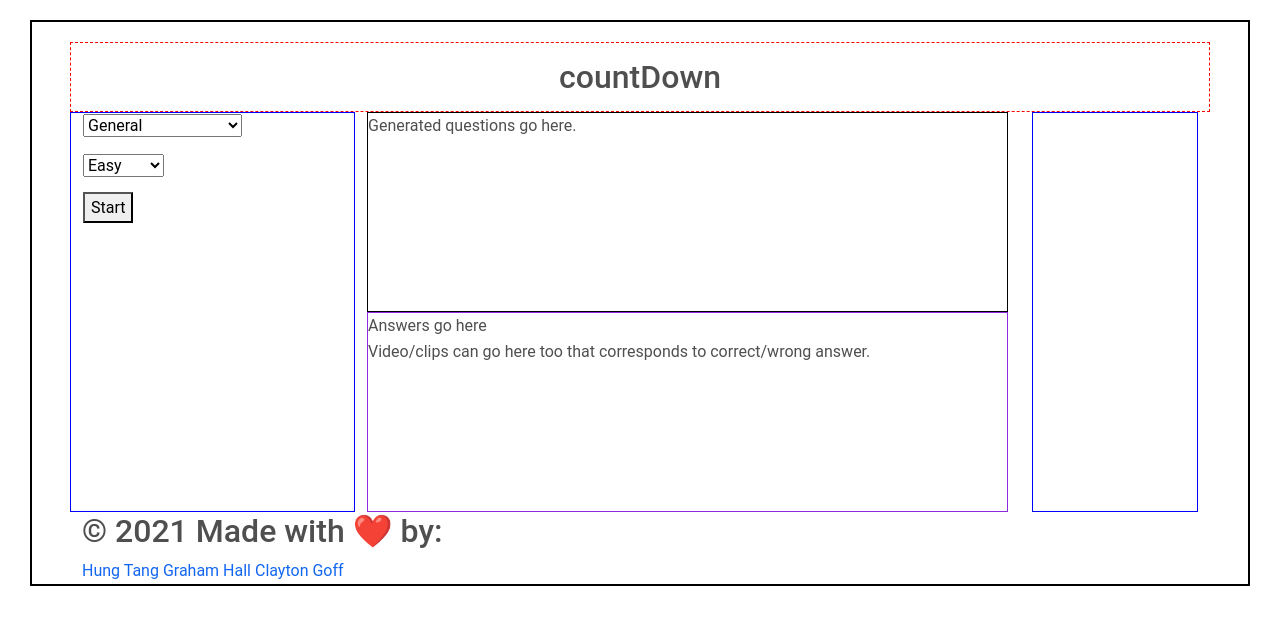
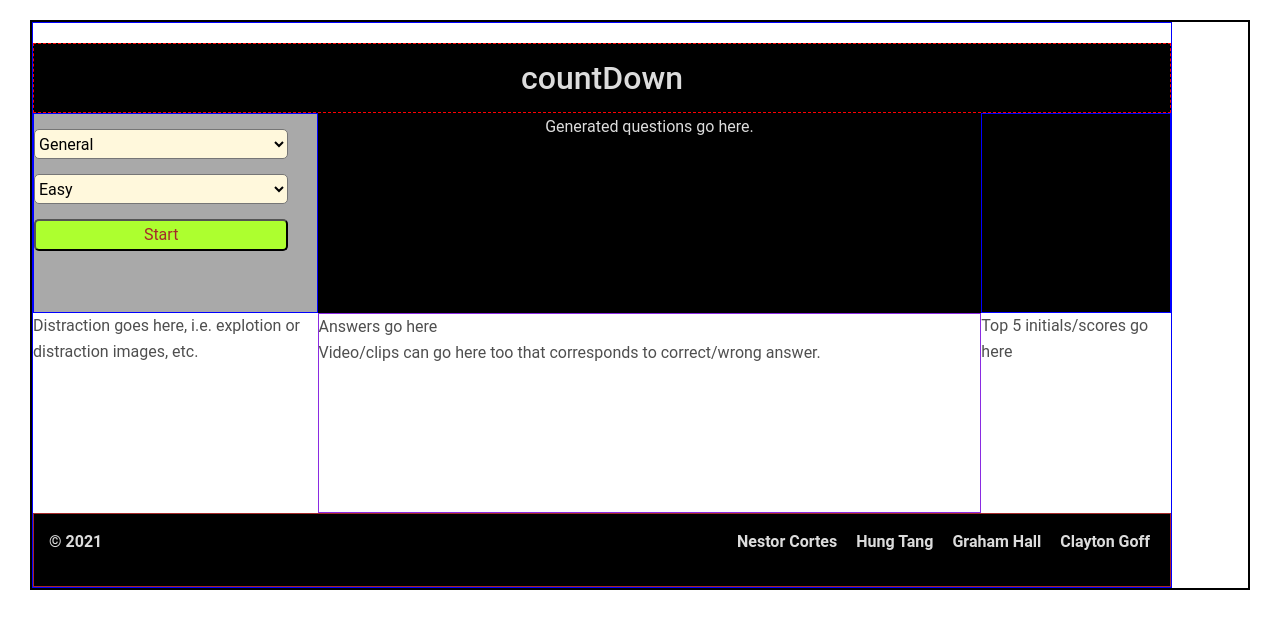
Before and after one commit to ghall89/countdown, a plain HTML site: page index.html in a window 1280 px wide. Drawn offline with nearby package versions, Linux system fonts and the light colour scheme.

Commit message:
re-layout & shuffled a few things around and fonts/coloring

```diff
--- a/assets/css/style.css
+++ b/assets/css/style.css
@@ -2,11 +2,20 @@ body {
     margin: 20px 30px;
     border: 2px solid black;
 }
-
+.container {
+    border: 1px solid blue;
+    width: 100%;
+    margin: 0;
+}
+.row {
+    width: 100%;
+}
 .header-container {
     margin: 20px 0 0 0;
     border: 1px dashed red;
     height: 70px;
+    background-color: black;
+    color: gainsboro;
 }
 .header-container h2 {
     text-align: center;
@@ -17,15 +26,29 @@ body {
 }
 .filter-group {
     border: 1px solid blue;
-    height: 400px;
+    min-height: 200px;
+    background-color: darkgrey;
 }
-#general, #sports, #entertainment, #difficulty {
+#category, #difficulty {
     display: block;
     margin: 15px 0;
+    width: 90%;
+    border-radius: 5px;
+    background-color: cornsilk;
+    height: 30px;
+}
+#start {
+    background-color: greenyellow;
+    color: brown;
+    border-radius: 5px;
+    width: 90%;
 }
 .questions-container {
     border: 1px solid black;
-    height: 200px;
+    min-height: 200px;
+    text-align: center;
+    background-color: black;
+    color:gainsboro;
 }
 .answers-container {
     border: 1px solid blueviolet;
@@ -33,6 +56,34 @@ body {
 }
 .countdown-counter {
     border: 1px solid blue;
-    height: 400px;
-    width: 100%;
+    height: 200px;
+    text-align: center;
+    font-size: xx-large;
+    background-color: black;
+    color: gainsboro;
+    /* position: relative;
+    top: 50%;
+    left: 50%;
+    transform: translate(-50%, -50%); */
 }
+.portfolios {
+    border: 1px solid brown;
+    display: flex;
+    flex-wrap: wrap-reverse;
+    justify-content: space-between;
+    background-color: black;
+}
+#copyright, #contributors {
+    margin: 15px;
+    font-weight: bold;
+    color: gainsboro;
+}
+#contributors a {
+    /* background-color: brown; */
+    color: gainsboro;
+    padding: 5px;
+    margin-left: 5px;
+}
+/* #contributors a:hover {
+    font-size: larger;
+} */
--- a/index.html
+++ b/index.html
@@ -9,14 +9,14 @@
     <link rel="stylesheet" href="./assets/css/style.css" />
 </head>
 <body>
-    <div class="container">
-        <div class="row">
+    <div class="container g-0">
+        <div class="row g-0">
             <div class="col-12 header-container">
                 <h2>countDown</h2>
             </div>
         </div>
 
-        <div class="row">
+        <div class="row g-0">
             <div class="col-3 filter-group selections">
                 <select name="category" id="category">
                     <option value="9">General</option>
@@ -40,10 +40,6 @@
                 <div class="questions-container">
                     Generated questions go here.
                 </div>
-                <div class="answers-container">
-                    Answers go here <br>
-                    Video/clips can go here too that corresponds to correct/wrong answer.
-                </div>
             </div>
             <div class="col-2 counter-countainer">
                 <div class="countdown-counter">
@@ -52,15 +48,34 @@
             </div>
 
         </div>
+        <div class="row g-0">
+            <div class="col-3">
+                Distraction goes here, i.e. explotion or distraction images, etc.
+            </div>
+            <div class="col-7">
+                <div class="answers-container">
+                    Answers go here <br>
+                    Video/clips can go here too that corresponds to correct/wrong answer.
+                </div>
+            </div>
+            <div class="col-2">
+                Top 5 initials/scores go here
+            </div>
+        </div>
 
-        <footer>
+        <div class="row g-0">
             <div class="portfolios">
-                <h2>&copy; 2021 Made with ❤️ by:</h2>
-                <a href="https://htang2021.github.io/htang-porfolio/">Hung Tang</a>
-                <a href="https://ghall89.github.io/portfolio-page/">Graham Hall</a>
-                <a href="https://clayto30.github.io/professional-portfolio/">Clayton Goff</a>
+                <div id="copyright">
+                    <p>&copy; 2021 </p>
+                </div>
+                <div id="contributors">
+                    <a href="https://ncortes85.github.io/htang-porfolio/">Nestor Cortes</a>
+                    <a href="https://htang2021.github.io/htang-porfolio/">Hung Tang</a>
+                    <a href="https://ghall89.github.io/portfolio-page/">Graham Hall</a>
+                    <a href="https://clayto30.github.io/professional-portfolio/">Clayton Goff</a>
+                </div>
             </div>
-        </footer>
+        </div>
     </div>
     <script src="https://cdnjs.cloudflare.com/ajax/libs/jquery/3.4.1/jquery.min.js"></script>
     <script src="./assets/js/app.js"></script>
```
